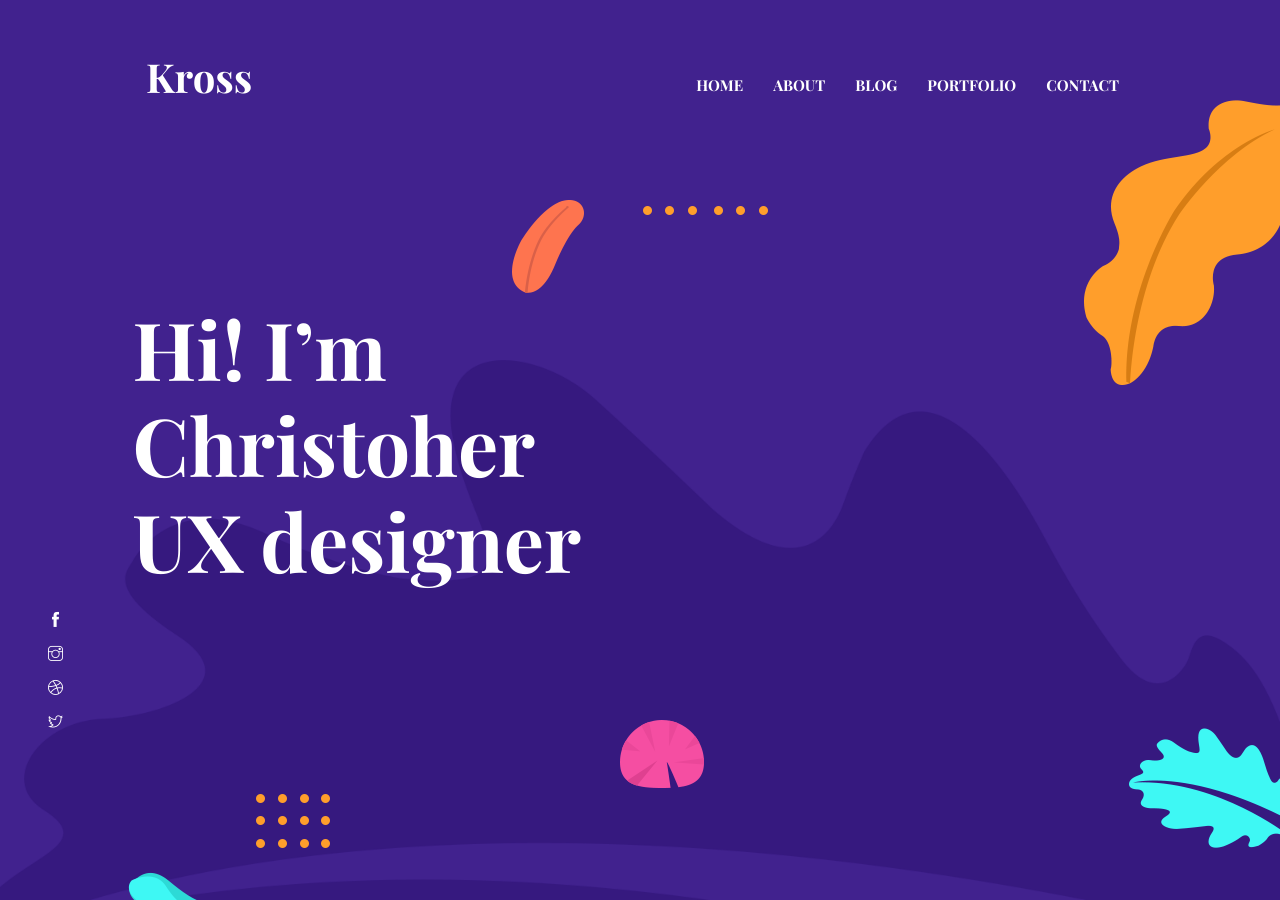
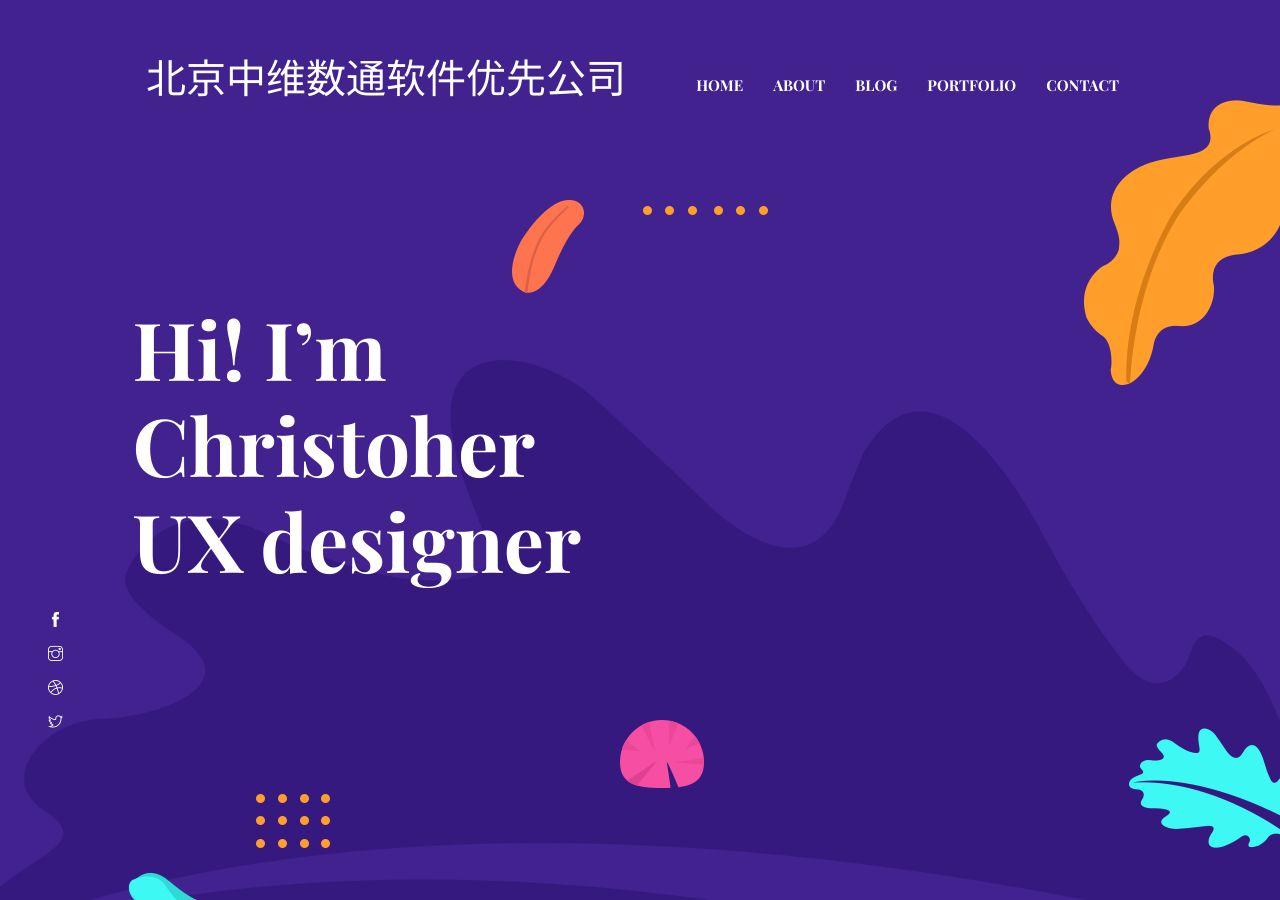
Before and after one commit to zwpim/zwpim.github.io, a Jekyll site: the page built from index.html, in a window 1280 px wide and 900 px high. Built offline with Jekyll 4.4.1, drawn with Linux system fonts in a browser that asks for light colours.

Commit message:
Update settings.yml

```diff
--- a/_data/settings.yml
+++ b/_data/settings.yml
@@ -1,7 +1,7 @@
 #-------------------------------
 # General Site Settings
 
-title: Kross
+title: 北京中维数通软件优先公司
 logo:
 author: themefisher
 description: this is meta description
```
